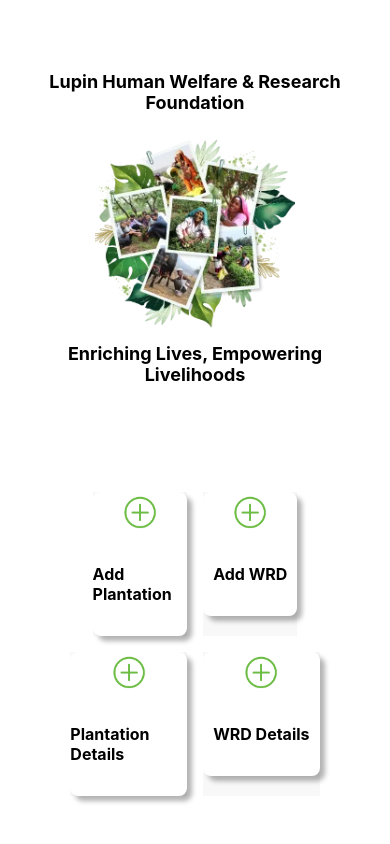
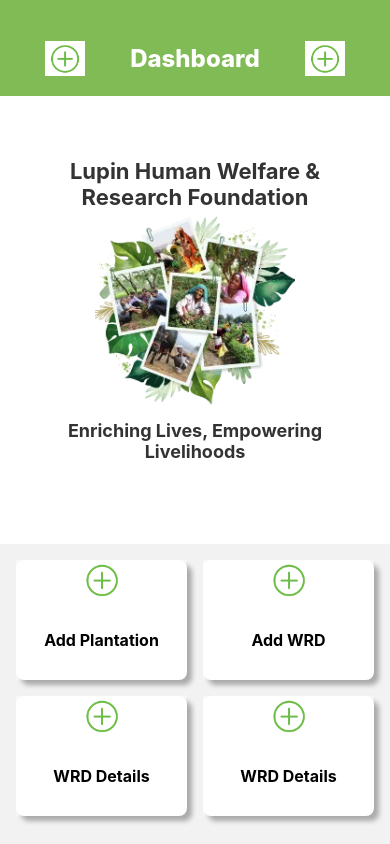
Before and after one commit to samadhansan/Lupin, a React Native app: screen /Dashboard in a window 390 px wide. Built offline with nearby package versions, Linux system fonts and the light colour scheme.

Commit message:
Working on the dashboard design

```diff
--- a/AppNavigator.js
+++ b/AppNavigator.js
@@ -8,13 +8,14 @@
 import Dashboard from './src/Dashboard';
 import { createNativeStackNavigator } from '@react-navigation/native-stack';
 import { StatusBar } from 'react-native';
+import CustomStatusBar from './src/component/CustomStatusBar';
 
 const Stack = createNativeStackNavigator();
 
 function AppNavigator() {
     return (
         <NavigationContainer>
-            <StatusBar barStyle="dark-content" backgroundColor="#ffffff" />
+            <CustomStatusBar backgroundColor="#ffffff" barStyle="light-content" />
             <Stack.Navigator screenOptions={{
                 headerShown: false,
             }} initialRouteName="Signin">
--- a/src/Dashboard.js
+++ b/src/Dashboard.js
@@ -34,6 +34,7 @@
 import CustomInput from './component/CustomInput';
 import BackgroundImage from './component/BackgroundImage';
 import CardComponent from './component/CardComponent';
+import CustomStatusBar from './component/CustomStatusBar';
 
 
 function Dashboard({ navigation }) {
@@ -51,12 +52,23 @@
 
     return (
         <>
+            <CustomStatusBar backgroundColor="#57942F" barStyle="light-content" />
+            <View style={{ height: 96, backgroundColor: "#80BB56", justifyContent: 'space-evenly', flexDirection: 'row', alignItems: 'center', paddingTop: 20 }}>
+                <Image
+                    source={require('../assetes/addItem.png')}
+                    style={styles.navBarImage}
+                />
+                <Text style={{ textAlign: 'center', fontSize: 24, fontWeight: 800, color: '#ffffff' }}>Dashboard</Text>
+                <Image
+                    source={require('../assetes/addItem.png')}
+                    style={styles.navBarImage}
+                />
 
-
+            </View>
             <View style={styles.topView}>
                 <View style={styles.imageContainer}>
                     <View style={{ width: '90%', justifyContent: 'center', alignItems: 'center', alignSelf: 'center' }}>
-                        <Text style={{ textAlign: 'center', fontSize: 18, fontStyle: 'normal', marginBottom: 20, fontWeight: 'bold', color: 'black' }}>Lupin Human Welfare & Research Foundation</Text>
+                        <Text style={{ textAlign: 'center', fontSize: 22, fontStyle: 'normal', marginBottom: 0, fontWeight: 'bold', color: '#333333' }}>Lupin Human Welfare & Research Foundation</Text>
                     </View>
                     <Image
                         source={require('../assetes/Illustration.webp')}
@@ -64,7 +76,7 @@
                     />
                 </View>
                 <View style={{ width: '90%', justifyContent: 'center', alignItems: 'center', alignSelf: 'center' }}>
-                    <Text style={{ textAlign: 'center', fontSize: 18, fontStyle: 'normal', marginBottom: 20, fontWeight: 'bold', color: 'black' }}>Enriching Lives, Empowering Livelihoods</Text>
+                    <Text style={{ textAlign: 'center', fontSize: 18, fontStyle: 'normal', marginBottom: 20, fontWeight: 'bold', color: '#333333' }}>Enriching Lives, Empowering Livelihoods</Text>
                 </View>
             </View>
             {/* <View style={{ width: '90%', justifyContent: 'center', alignItems: 'center', alignSelf: 'center', paddingTop: 30 }}> */}
@@ -85,13 +97,15 @@
                 </View>
                 <View style={styles.row}>
                     <CardComponent
-                        title="Plantation Details"
+                        title="WRD Details"
+                        titleWithImage="Plantation Details"
                         imageUrl={require('../assetes/addItem.png')}
                         buttonText="Press Me"
                         onPress={handlePress}
                     />
                     <CardComponent
                         title="WRD Details"
+                        titleWithImage="WRD Details"
                         imageUrl="https://via.placeholder.com/150"
                         buttonText="Press Me"
                         onPress={handlePress}
@@ -109,11 +123,11 @@
     container: {
         // flex: 1,
         // flexGrow: 1,
-        justifyContent: 'center',
-        alignItems: 'center',
+        // justifyContent: 'center',
+        // alignItems: 'center',
         padding: 8,
-        backgroundColor: 'white',
-        paddingBottom: 40,
+        // backgroundColor: 'white',
+        paddingBottom: 20,
 
     },
     row: {
@@ -127,10 +141,6 @@
         backgroundColor: 'white',
         // backgroundColor: 'red',
     },
-    sectionContainer: {
-        marginTop: 32,
-        paddingHorizontal: 24,
-    },
     imageContainer: {
         alignItems: 'center',
         marginBottom: 10,
@@ -139,6 +149,13 @@
         width: 200,
         height: 200,
         resizeMode: 'cover'
+    },
+
+    navBarImage: {
+        width: 40,
+        height: 40,
+        // backgroundColor: 'red',
+        resizeMode: 'contain'
     },
     sectionTitle: {
         fontSize: 24,
--- a/src/component/CardComponent.js
+++ b/src/component/CardComponent.js
@@ -8,13 +8,14 @@
             {/* <Image source={{ uri: imageUrl }} style={styles.image} /> */}
             <View style={styles.shadowBox}>
 
-                <View style={styles.image}>
+                {/* <View style={styles.image}> */}
                     <Image
                         source={require('../../assetes/addItem.png')}
                         style={{ width: 40, height: 40 }}
                     />
-                </View>
-                <Text style={styles.title}>{title}</Text>
+                {/* <Text style={styles.title}>{title}</Text> */}
+                {/* </View> */}
+                <Text style={styles.titlecss}>{title}</Text>
                 {/* <Button style={{ backgroundColor: "white" }} title={buttonText} onPress={onPress} /> */}
             </View>
         </View>
@@ -27,6 +28,9 @@
         margin: 8,
         // backgroundColor: "white",
         backgroundColor: '#f8f8f8',
+        minHeight: 120,
+        // justifyContent: 'space-evenly',
+        // padding: 0,
 
         // borderRadius: 8,
         // shadowColor: '#000',
@@ -36,14 +40,19 @@
         // elevation: 3,
         // backgroundColor: 'cyan',
         // borderTopRightRadius: 20,
+        // backgroundColor: 'cyan'
     },
 
     shadowBox: {
         // width: 200,
         // height: 100,
+        flex: 1,
+        minHeight: 120,
         backgroundColor: '#ffffff',
-        justifyContent: 'center',
+        // justifyContent: 'center',
+        justifyContent: 'space-between',
         alignItems: 'center',
+        alignContent: 'center',
         // iOS shadow properties
         shadowColor: '#000',
         shadowOffset: { width: 5, height: 5 }, // Right and bottom shadow
@@ -57,19 +66,32 @@
         elevation: 8,
     },
     image: {
+        // paddingTop: 20,
         width: '100%',
+        justifyContent: 'space-evenly',
+        alignItems: 'center',
+        flexDirection: 'row',
+        // backgroundColor: 'red',
+        padding: 0,
+
+        // borderTopLeftRadius: 8,
+        // borderTopRightRadius: 8,
+    },
+    titlecss: {
+        // paddingTop: 32,
+        // paddingBottom: 32,
+        flex: 1,
+        // width: '100%',
         justifyContent: 'center',
         alignItems: 'center',
-        // backgroundColor: 'red',
-        borderTopLeftRadius: 8,
-        borderTopRightRadius: 8,
-    },
-    title: {
-        paddingTop: 32,
-        paddingBottom: 32,
+        alignContent: 'center',
+    // backgroundColor: 'green',
         fontSize: 16,
         color: 'black',
         fontWeight: 'bold',
+        flex: 4,
+        justifyContent: 'center',
+        alignItems: 'center',
     },
 });
 
--- /dev/null
+++ b/src/component/CustomStatusBar.js
@@ -0,0 +1,11 @@
+// StatusBar.js
+import React from 'react';
+import { StatusBar, View, Platform } from 'react-native';
+
+const CustomStatusBar = ({ backgroundColor, ...props }) => (
+    <View style={{ backgroundColor, height: Platform.OS === 'ios' ? 20 : 0 }}>
+        <StatusBar translucent backgroundColor={backgroundColor} {...props} />
+    </View>
+);
+
+export default CustomStatusBar;
```
Also changed, not shown: App.tsx (+0 -28 lines).
